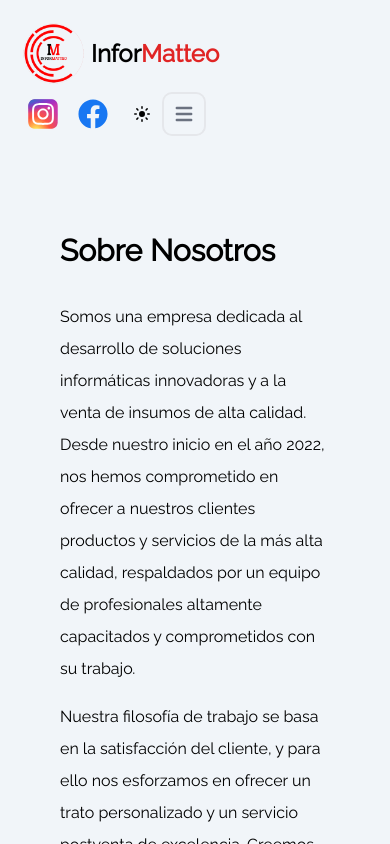
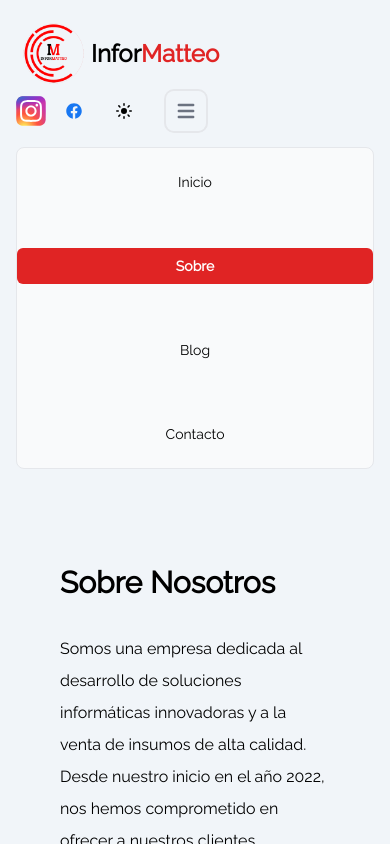
Before and after one commit to Facundo14/page-next-js-13, a Next.js app: page /about in a window 390 px wide. Both pictures are taken after a click on the button "Open main menu". Shown: the top 844 px of the page. Built offline with nearby package versions, Linux system fonts and the light colour scheme.

Commit message:
Se mejoro nav responsivo

```diff
--- a/src/app/contact/page.tsx
+++ b/src/app/contact/page.tsx
@@ -100,6 +100,7 @@ export default function Contact() {
                                     </div>
                                 </div>
                                 <div className="mb-12 w-full shrink-0 grow-0 basis-auto md:w-6/12 md:px-3 lg:px-6">
+                                    <Link target="_blank" href="https://api.whatsapp.com/send?phone=%2B543765300783&text=">
                                         <div className="align-start flex">
                                             <div className="shrink-0">
                                                 <div className="inline-block dark:bg-white rounded-md bg-primary-100 p-4 text-primary">
@@ -110,14 +111,14 @@ export default function Contact() {
                                                 <p className="mb-2 font-bold dark:text-white">WhatsApp</p>
 
                                                 <p className="text-neutral-500 dark:text-neutral-200">
-                                                <Link target="_blank" href="https://api.whatsapp.com/send?phone=%2B543765300783&text=">
                                                         +54 376 5300783
-                                                </Link>
                                                 </p>
                                             </div>
                                         </div>
+                                    </Link>
                                 </div>
                                 <div className="mb-12 w-full shrink-0 grow-0 basis-auto md:w-6/12 md:px-3 lg:px-6">
+                                    <Link target="_blank" href={`https://goo.gl/maps/zjdd2kosVFhZctbC8`} >
                                         <div className="align-start flex">
                                             <div className="shrink-0">
                                                 <div className="inline-block dark:bg-white rounded-md bg-primary-100 p-4 text-primary">
@@ -132,6 +133,7 @@ export default function Contact() {
                                                     </p>
                                                 </div>
                                         </div>
+                                    </Link>
                                 </div>
                             </div>
                         </div>
--- a/src/app/layout.tsx
+++ b/src/app/layout.tsx
@@ -24,7 +24,7 @@ export default function RootLayout({
         <meta name="viewport" content="width=device-width, initial-scale=1" />
         <link rel="icon" href="/logo.ico" />
       </head>
-      <body className={`${raleway.className} flex flex-col h-screen bg-slate-100 dark:bg-slate-900 scrollbar-thin scrollbar-thumb-red-600 scrollbar-rounded sm:mx-4 md:mx-8 lg:mx-12 xl:mx-24`} >
+      <body className={`${raleway.className} flex flex-col h-screen bg-slate-100 dark:bg-slate-900 scrollbar-thin scrollbar-thumb-red-600 scrollbar-rounded-full sm:mx-4 md:mx-8 lg:mx-12 xl:mx-24`} >
         <Providers>
           <Navegacion />
           <main className=" flex-grow mx-7 dark:text-white flex-col items-center justify-between sm:mx-0 md:mx-4 lg:mx-6 xl:mx-12">
--- a/src/components/home/Services.tsx
+++ b/src/components/home/Services.tsx
@@ -10,23 +10,23 @@ export default function Services() {
                 <div className="grid grid-cols-1 sm:grid-cols-1 md:grid-cols-1 lg:grid-cols-1 xl:grid-cols-1 gap-8">
                     <Link href='/services/reparacion' className="bg-white justify-center items-center dark:bg-transparent rounded-lg overflow-hidden transform transition duration-500 hover:scale-105 lg:flex">
                         <Image width={500} height={500}  className="w-96 sm:w-full h-72 object-cover" src="https://res.cloudinary.com/dexxkgchy/image/upload/v1685565031/InforMatteo/img/servicios/aipaduwot9uqxny3hriz.jpg" alt="Reparación" />
-                        <div className='px-2 text-center'>
-                            <h3 className="text-lg text-gray-800 dark:text-gray-300 font-semibold mb-2">Reparación - Mantenimiento y Actualización</h3>
-                            <p className="text-gray-800 dark:text-white"> Soluciones confiables para tus dispositivos informáticos. Nuestro servicio experto resuelve problemas, optimiza el rendimiento y mantiene tus equipos actualizados. Confía en nosotros para mantener tus dispositivos en excelente estado y aprovechar al máximo su funcionalidad. Estamos aquí para brindarte soluciones rápidas y eficientes.</p>
+                        <div className='px-3 text-center'>
+                            <h3 className="text-lg text-gray-800 dark:text-gray-300 text-start font-semibold my-2">Reparación - Mantenimiento y Actualización</h3>
+                            <p className="text-gray-800 dark:text-white text-justify">Soluciones confiables para tus dispositivos informáticos. Nuestro servicio experto resuelve problemas, optimiza el rendimiento y mantiene tus equipos actualizados. Confía en nosotros para mantener tus dispositivos en excelente estado y aprovechar al máximo su funcionalidad. Estamos aquí para brindarte soluciones rápidas y eficientes.</p>
                         </div>
                     </Link>
                     <Link href='/services/develop' className="bg-white justify-center items-center dark:bg-transparent rounded-lg overflow-hidden transform transition duration-500 hover:scale-105 lg:flex lg:flex-row-reverse">
                         <Image width={500} height={500} className="w-96 sm:w-full h-72 object-cover" src="https://res.cloudinary.com/dexxkgchy/image/upload/v1685565031/InforMatteo/img/servicios/ga4sbcvh6uribrtv7qpx.jpg" alt="Desarrollo" />
-                        <div className="p-2 text-center">
-                            <h3 className="text-lg text-gray-800 dark:text-gray-300 font-semibold mb-2">Desarrollo y mantención de aplicaciones web</h3>
-                            <p className="text-gray-800 dark:text-white">Transformamos tus ideas en realidades digitales. Nuestro servicio experto se encarga del desarrollo y mantenimiento de aplicaciones web personalizadas, asegurando su funcionamiento óptimo y actualizado. Confía en nuestro equipo para crear soluciones digitales innovadoras y mantener tus aplicaciones web en excelente estado. Estamos comprometidos en brindarte resultados de calidad y satisfacción garantizada.</p>
+                        <div className="px-3 text-center">
+                            <h3 className="text-lg text-gray-800 dark:text-gray-300 text-start font-semibold my-2">Desarrollo y mantención de aplicaciones web</h3>
+                            <p className="text-gray-800 dark:text-white text-justify">Transformamos tus ideas en realidades digitales. Nuestro servicio experto se encarga del desarrollo y mantenimiento de aplicaciones web personalizadas, asegurando su funcionamiento óptimo y actualizado. Confía en nuestro equipo para crear soluciones digitales innovadoras y mantener tus aplicaciones web en excelente estado. Estamos comprometidos en brindarte resultados de calidad y satisfacción garantizada.</p>
                         </div>
                     </Link>
                     <Link href='/services/sell' className="bg-white justify-center items-center dark:bg-transparent rounded-lg overflow-hidden transform transition duration-500 hover:scale-105 lg:flex">
                         <Image width={500} height={500} className="w-96 sm:w-full h-72 object-cover" src="https://res.cloudinary.com/dexxkgchy/image/upload/v1685565031/InforMatteo/img/servicios/lbowzjyzmrhnojtomrfp.jpg" alt="Venta" />
-                        <div className="p-4">
-                            <h3 className="text-lg text-gray-800 dark:text-gray-300 font-semibold mb-2">Venta de insumos Informáticos</h3>
-                            <p className="text-gray-800 dark:text-white">Ofrecemos una amplia selección de insumos informáticos de alta calidad. Desde componentes y periféricos hasta equipos completos, tenemos todo lo que necesitas para mantener tu tecnología actualizada y funcionando sin problemas. Nuestro objetivo es brindarte soluciones confiables y productos de primera clase que satisfagan tus necesidades informáticas. Confía en nosotros para encontrar los insumos adecuados y obtener un excelente servicio al cliente.</p>
+                        <div className="px-3 text-center">
+                            <h3 className="text-lg text-gray-800 dark:text-gray-300 text-start font-semibold my-2">Venta de insumos Informáticos</h3>
+                            <p className="text-gray-800 dark:text-white text-justify">Ofrecemos una amplia selección de insumos informáticos de alta calidad. Desde componentes y periféricos hasta equipos completos, tenemos todo lo que necesitas para mantener tu tecnología actualizada y funcionando sin problemas. Nuestro objetivo es brindarte soluciones confiables y productos de primera clase que satisfagan tus necesidades informáticas. Confía en nosotros para encontrar los insumos adecuados y obtener un excelente servicio al cliente.</p>
                         </div>
                     </Link>
                 </div>
--- a/src/components/shared/Navbar.tsx
+++ b/src/components/shared/Navbar.tsx
@@ -1,5 +1,6 @@
 'use client'
-import { usePathname } from 'next/navigation'
+
+import { usePathname } from 'next/navigation';
 import Image from "next/image";
 import { MoonIcon } from '../icons/MoonIcon';
 import { SunIcon } from '../icons/SunIcon';
@@ -11,58 +12,82 @@ import { useEffect, useState } from 'react';
 
 export default function Navegacion() {
   const pathname = usePathname();
-    const [mounted, setMounted] = useState(false)
+  const [mounted, setMounted] = useState(false);
   const { theme, setTheme } = useTheme();
+  const [navbarOpen, setNavbarOpen] = useState(false);
 
   useEffect(() => {
-      setMounted(true)
-    }, [])
+    setMounted(true);
+  }, []);
 
-    if(!mounted) return null
+  if (!mounted) return null;
 
-
-    const active = 'bg-red-600 text-white rounded-md px-3 py-2 text-sm font-bold';
-    const inactive = 'text-black dark:text-white hover:bg-red-600 hover:text-white rounded-md px-3 py-2 text-sm font-medium';
+  const active = `bg-red-600 text-white rounded-md px-3 py-2 text-sm font-bold ${
+    navbarOpen ? "block my-4 text-center" : ""
+  }`;
+  const inactive = `text-black dark:text-white hover:bg-red-600 hover:text-white rounded-md px-3 py-2 text-sm font-medium ${
+    navbarOpen ? "block my-4 text-center" : ""
+  }`;
 
   return (
     <nav className="bg-slate-100 dark:bg-gray-900 sticky w-full z-20 top-0 left-0 border-gray-200 dark:border-gray-600">
       <div className="max-w-screen-xl flex flex-wrap items-center justify-between mx-auto p-4">
         <a href="https://informatteo.com.ar/" className="flex items-center">
           <Image width={75} height={75} src="/logo/logo.png" alt="InforMatteo Logo" />
-                    <span className="self-center text-2xl font-semibold whitespace-nowrap dark:text-white">Infor<span className='text-red-600'>Matteo</span></span>
+          <span className="self-center text-2xl font-semibold whitespace-nowrap dark:text-white">
+            Infor<span className="text-red-600">Matteo</span>
+          </span>
         </a>
 
-                <div className="flex md:order-2 items-center justify-center">
-                    <div className="flex space-x-5 text-black dark:text-white hover:text-white rounded-md px-3 py-2 text-3xl font-medium">
-                        <Link href={`https://www.instagram.com/informatteosistemas/`} target="_blank">
+        <div className="flex md:order-2 items-center justify-center space-x-5">
+          <Link href="https://www.instagram.com/informatteosistemas/" target="_blank">
             <Image width={30} height={30} src="/icons/instagram-color-icon.svg" alt="InstagramLogo" />
           </Link>
           <FacebookIcon fill="#1877F2" />
-                    </div>
-                    {
-                        theme === 'light' ?
-                            <button onClick={() => setTheme('dark')} className="text-black dark:text-white hover:bg-red-600 hover:text-white rounded-md px-3 py-2 text-sm font-medium">
-                               <MoonIcon />
+          <button
+            onClick={() => setTheme(theme === "light" ? "dark" : "light")}
+            className="text-black dark:text-white hover:bg-red-600 hover:text-white rounded-md px-3 py-2 text-sm font-medium"
+          >
+            {theme === "light" ? <MoonIcon /> : <SunIcon />}
           </button>
-                            :
-                            <button onClick={() => setTheme('light')} className="text-black dark:text-white hover:bg-red-600 hover:text-white rounded-md px-3 py-2 text-sm font-medium">
-                                <SunIcon />
-                            </button>
-                    }
-                    <button data-collapse-toggle="navbar-sticky" type="button" className="inline-flex items-center p-2 text-sm text-gray-500 rounded-lg md:hidden hover:bg-gray-100 focus:outline-none focus:ring-2 focus:ring-gray-200 dark:text-gray-400 dark:hover:bg-gray-700 dark:focus:ring-gray-600" aria-controls="navbar-sticky" aria-expanded="false">
+          <button
+            onClick={() => setNavbarOpen(!navbarOpen)}
+            type="button"
+            className="inline-flex items-center p-2 text-sm text-gray-500 rounded-lg md:hidden hover:bg-gray-100 focus:outline-none focus:ring-2 focus:ring-gray-200 dark:text-gray-400 dark:hover:bg-gray-700 dark:focus:ring-gray-600"
+            aria-controls="navbar-sticky"
+            aria-expanded="false"
+          >
             <span className="sr-only">Open main menu</span>
-                        <svg className="w-6 h-6" aria-hidden="true" fill="currentColor" viewBox="0 0 20 20" xmlns="http://www.w3.org/2000/svg"><path fillRule="evenodd" d="M3 5a1 1 0 011-1h12a1 1 0 110 2H4a1 1 0 01-1-1zM3 10a1 1 0 011-1h12a1 1 0 110 2H4a1 1 0 01-1-1zM3 15a1 1 0 011-1h12a1 1 0 110 2H4a1 1 0 01-1-1z" clipRule="evenodd"></path></svg>
+            <svg
+              className="w-6 h-6"
+              aria-hidden="true"
+              fill="currentColor"
+              viewBox="0 0 20 20"
+              xmlns="http://www.w3.org/2000/svg"
+            >
+              <path
+                fillRule="evenodd"
+                d="M3 5a1 1 0 011-1h12a1 1 0 110 2H4a1 1 0 01-1-1zM3 10a1 1 0 011-1h12a1 1 0 110 2H4a1 1 0 01-1-1zM3 15a1 1 0 011-1h12a1 1 0 110 2H4a1 1 0 01-1-1z"
+                clipRule="evenodd"
+              ></path>
+            </svg>
           </button>
         </div>
 
-                <div className="items-center justify-between hidden w-full md:flex md:w-auto md:order-1" id="navbar-sticky">
-                    <ul className="flex flex-col p-4 md:p-0 mt-4 font-medium border rounded-lg bg-gray-50 md:flex-row md:space-x-8 md:mt-0 md:border-0 md:bg-slate-100 dark:bg-gray-800 md:dark:bg-gray-900 dark:border-gray-700">
-                        {/* <li>
-                            <a href="#" className="block py-2 pl-3 pr-4 text-white bg-blue-700 rounded md:bg-transparent md:text-blue-700 md:p-0 md:dark:text-blue-500" aria-current="page">Home</a>
-                        </li> */}
+        <div
+          className={`w-full justify-center md:w-auto md:flex md:flex-grow ${
+            navbarOpen ? "flex" : "hidden"
+          }`}
+          id="navbar-sticky"
+        >
+          <ul
+            className={`flex flex-col md:flex-row space-y-4 md:space-y-0 md:space-x-8 ${
+              navbarOpen ? "block w-full" : "hidden"
+            } md:p-0 mt-4 font-medium border rounded-lg bg-gray-50 sm:flex-row md:flex-bl md:mt-0 md:border-0 md:bg-slate-100 dark:bg-gray-800 md:dark:bg-gray-900 dark:border-gray-700 lg:flex lg:flex-row`}
+          >
             {links.map((link, index) => (
               <li key={index}>
-                                <Link href={link.route} className={pathname === link.route ? active : inactive}>
+                <Link onClick={() => setNavbarOpen(false)} href={link.route} className={pathname === link.route ? active : inactive}>
                   {link.label}
                 </Link>
               </li>
@@ -71,5 +96,5 @@ export default function Navegacion() {
         </div>
       </div>
     </nav>
-    )
+  );
 }
```
Lines whose indentation alone changed are shown as unchanged.
